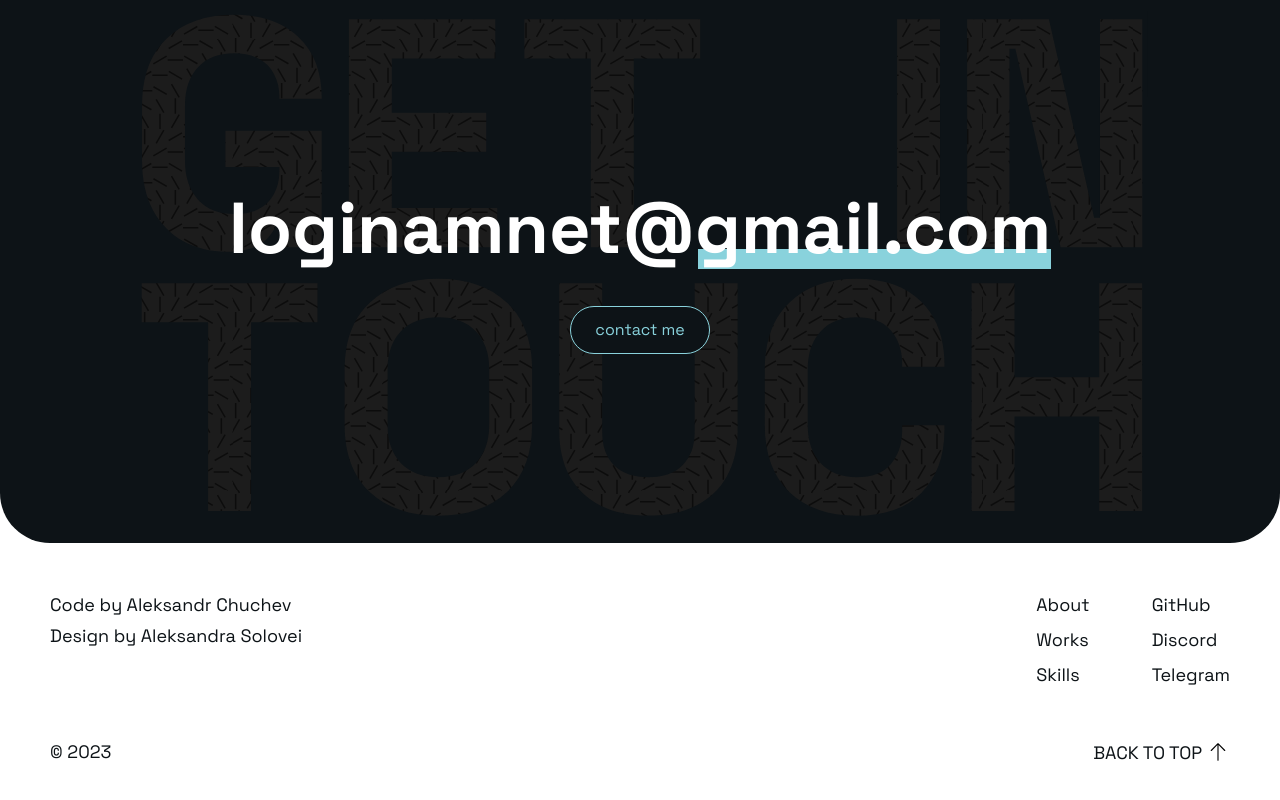
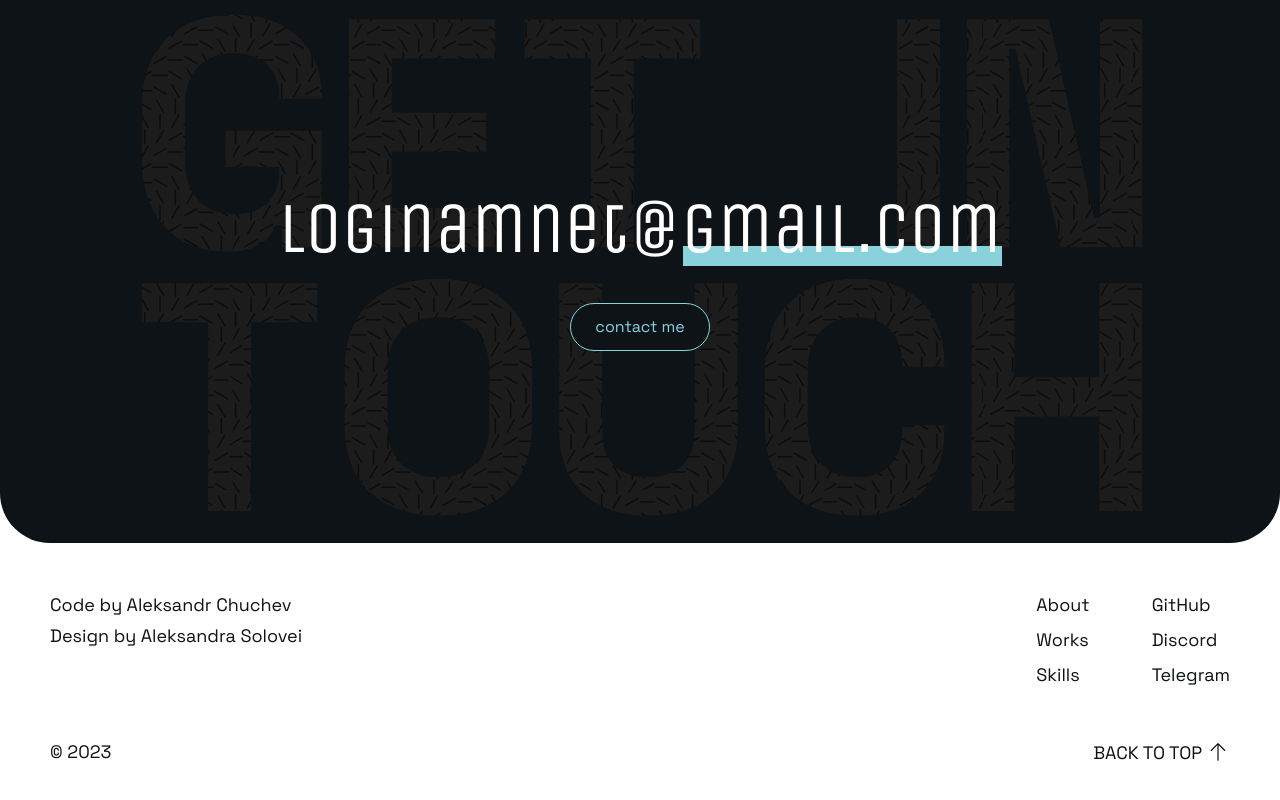
Before and after one commit to LoginamNet/aleksandr-chuchev-cv, a React (Vite) app: page / in a window 1280 px wide. Shown: the part 2698-3498 px from the top of the page. Built offline with nearby package versions, Linux system fonts and the light colour scheme.

Commit message:
refactor: refactor contacts textarea and cv contacts mail styles

```diff
--- a/src/components/contacts/contact-form/contact-form.css
+++ b/src/components/contacts/contact-form/contact-form.css
@@ -78,16 +78,6 @@
 
 .contact-form__input textarea {
   resize: none;
-  min-height: auto;
-  padding: 0 3px;
-  line-height: 3.3ch;
-  background-image: linear-gradient(
-    transparent,
-    transparent calc(3.3ch - 1px),
-    var(--cv-contacts-yellow) 0px
-  );
-  background-size: 100% 3.3ch;
-  border-bottom: none;
   overflow: hidden;
 }
 
--- a/src/components/cv-contacts/cv-contacts.css
+++ b/src/components/cv-contacts/cv-contacts.css
@@ -39,9 +39,9 @@
 
 .contacts-mail {
   position: relative;
-  font-family: 'Space Grotesk';
+  font-family: 'Unica One';
   font-size: 72px;
-  font-weight: 700;
+  font-weight: 400;
 }
 
 .contacts-mail a {
@@ -55,7 +55,7 @@
   z-index: 3;
   right: 0;
   bottom: 5px;
-  width: 43%;
+  width: 44%;
   height: 20px;
   background-color: var(--cv-peperment);
   transition: 0.5s;
```
